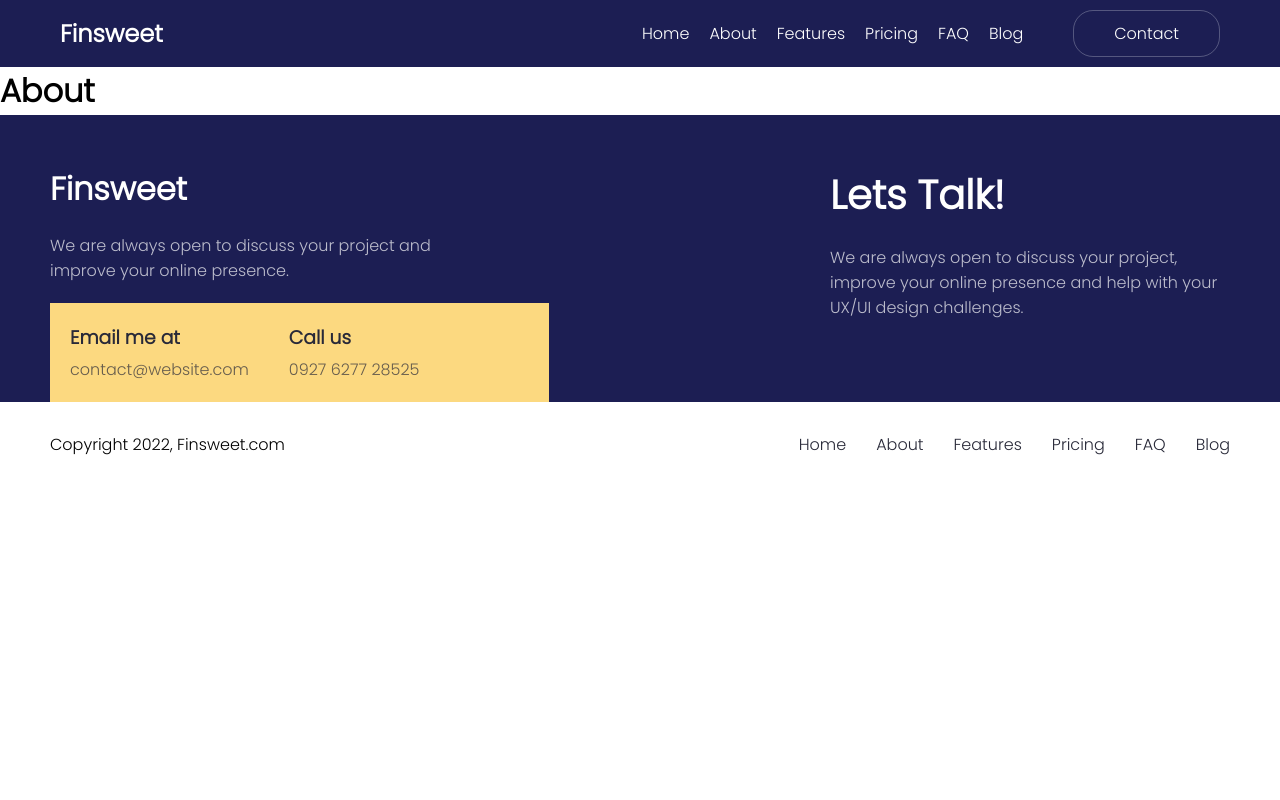
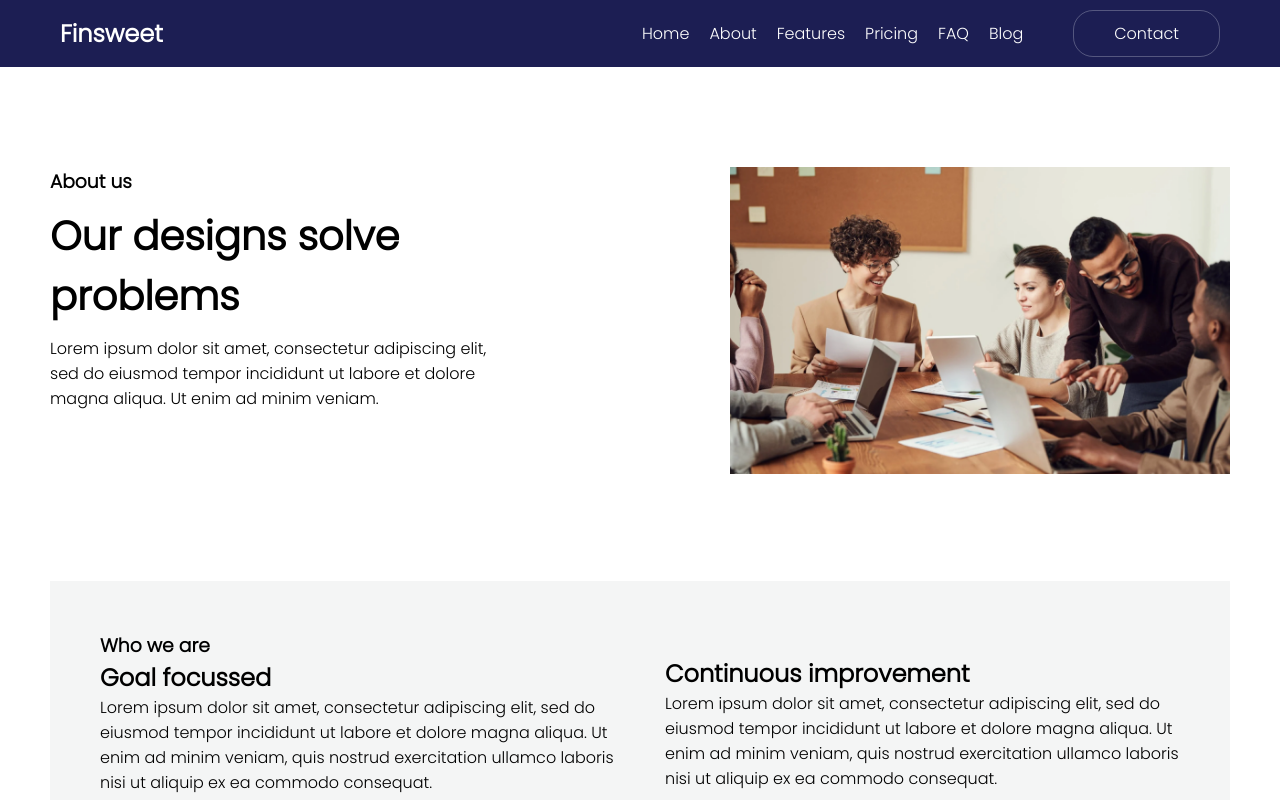
Before and after one commit to Shakhmurad7/finsweet, a React (Vite) app: page /About in a window 1280 px wide. Shown: the top 800 px of the page. Built offline with nearby package versions, Linux system fonts and the light colour scheme.

Commit message:
add content in about

```diff
--- a/src/NavbarMetodlar/AboutPage/About.jsx
+++ b/src/NavbarMetodlar/AboutPage/About.jsx
@@ -1,11 +1,41 @@
 import PageContainer from "../../PageContainer"
+import styles from './About.module.css'
 
 
 const About =()=>{
     return(
         <>
            <PageContainer>
-                <h1>About</h1>
+            <div className="Big-container">
+               <div className={styles.content}>
+                    <div className={styles['content-left']}>
+                        <h3>About us</h3>
+                        <h2>Our designs solve problems</h2>
+                        <p>Lorem ipsum dolor sit amet, consectetur adipiscing elit, sed do eiusmod tempor incididunt ut labore et dolore magna aliqua. Ut enim ad minim veniam.</p>
+                    </div>
+                    <div className={styles[`content-right`]}>
+                        <img src={'public/img/group-of-people-sitting-indoors-3184360.png'}/>
+                    </div>
+               </div>
+
+               <div className={styles['content-bottom']}>
+                <div className={styles['content-container-bottom']}>
+                    <div className={styles['content-bottom-left']}>
+                        <h3>Who we are</h3>
+                        <h2>Goal focussed</h2>
+                        <p>Lorem ipsum dolor sit amet, consectetur adipiscing elit, sed do eiusmod tempor incididunt ut labore et dolore magna aliqua. Ut enim ad minim veniam, quis nostrud exercitation ullamco laboris nisi ut aliquip ex ea commodo consequat.</p>
+                    </div>
+                    <div className={styles['content-bottom-right']}>
+                        <h2>Continuous improvement</h2>
+                        <p>Lorem ipsum dolor sit amet, consectetur adipiscing elit, sed do eiusmod tempor incididunt ut labore et dolore magna aliqua. Ut enim ad minim veniam, quis nostrud exercitation ullamco laboris nisi ut aliquip ex ea commodo consequat.</p>
+                    </div>
+               </div>
+               <img src={'public/img/man-in-blue-jacket-looking-at-white-board-7413916.png'}/>
+            </div>
+            </div>
+
+
+
            </PageContainer>
 
         </>
--- /dev/null
+++ b/src/NavbarMetodlar/AboutPage/About.module.css
@@ -0,0 +1,50 @@
+body{
+    margin: 0;
+    padding: 0;
+}
+*{
+    padding: 0;
+    margin: 0;
+    box-sizing: border-box;
+}
+
+.Big-container{
+    padding: 0px 150px;
+}
+.content{
+    padding: 100px 0;
+    display: flex;
+    gap: 40px;
+    justify-content: space-between;
+}
+.content-left{
+    display: flex;
+    flex-direction: column;
+    gap: 10px;
+    width: 100%;
+    max-width: 450px;
+}
+.content-left h2{
+    font-size: 2.5rem;
+}
+.content-right img{
+    width: 100%;
+}
+.content-right{
+    width: 100%;
+    max-width: 500px;
+}
+.content-container-bottom{
+    background-color: #F4F5F5;
+    align-items: center;
+    padding: 50px;
+    display: flex;
+    gap: 50px;
+
+}
+.content-bottom-right{
+    padding-top: 20px;
+}
+.content-bottom img{
+    width: 100%;
+}
```
Also changed, not shown: public/img/group-of-people-sitting-indoors-3184360.png (added), public/img/man-in-blue-jacket-looking-at-white-board-7413916.png (added).
